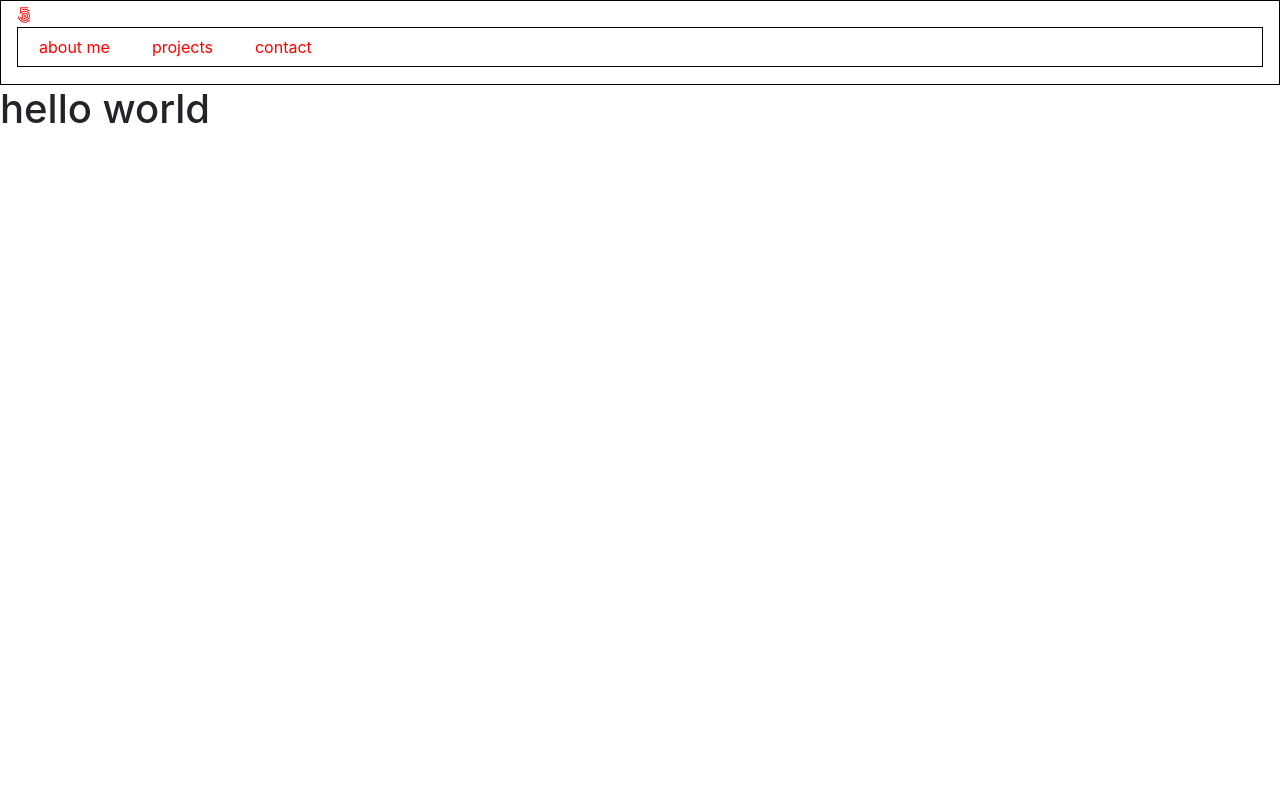
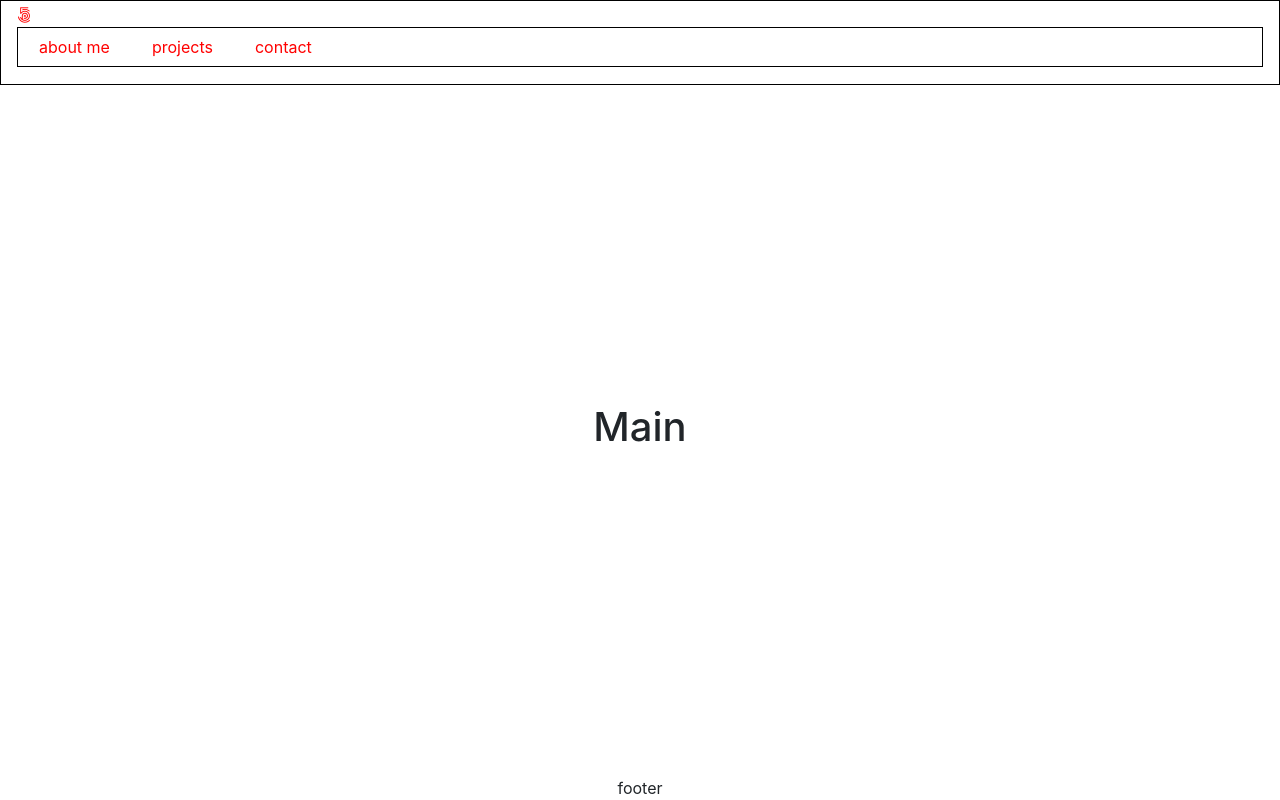
Before and after one commit to J-Saun/portfolio, a plain HTML site: page index.html in a window 1280 px wide. Drawn offline with nearby package versions, Linux system fonts and the light colour scheme.

Commit message:
added header, main and footer section

```diff
--- a/index.html
+++ b/index.html
@@ -26,6 +26,7 @@
     />
   </head>
   <body>
+    <header>
       <nav>
         <i class="fab fa-500px"></i>
         <ul>
@@ -34,7 +35,11 @@
           <li class="btn"><a>contact</a></li>
         </ul>
       </nav>
-    <h1>hello world</h1>
+    </header>
+    <main>
+      <h1>Main</h1>
+    </main>
+    <footer>footer</footer>
     <script src="app.js" async defer></script>
     <script
       src="https://code.jquery.com/jquery-3.2.1.slim.min.js"
--- a/styles/app.css
+++ b/styles/app.css
@@ -1,3 +1,9 @@
+body {
+  min-height: 100vh;
+  display: flex;
+  flex-direction: column;
+  justify-content: space-between;
+}
 nav {
   color: red;
   padding: 0.1em 1em;
@@ -16,3 +22,9 @@ nav li {
   margin: 0 0.5em;
   padding: 0.5em 1em;
 }
+main {
+  text-align: center;
+}
+footer {
+  text-align: center;
+}
```
Lines whose indentation alone changed are shown as unchanged.
